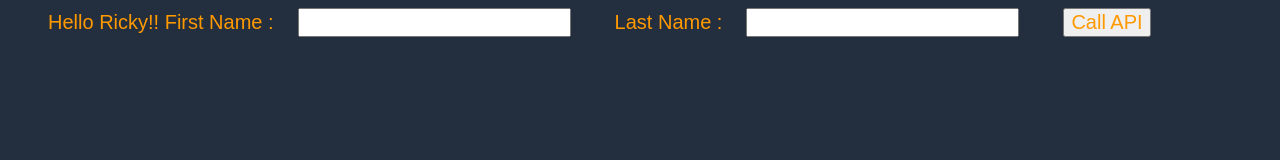
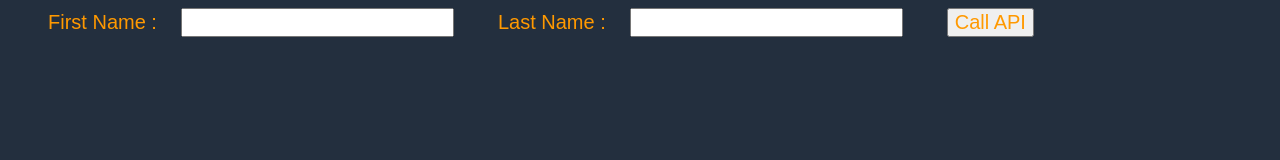
Before and after one commit to seanZealogics/AIWeb, a plain HTML site: page index.html in a window 1280 px wide. Drawn offline with Linux system fonts and the light colour scheme.

Commit message:
Update index.html

```diff
--- a/index.html
+++ b/index.html
@@ -47,7 +47,7 @@
 </head>
 <body>
     <form>
-        <label>Hello Ricky!! First Name :</label>
+        <label>First Name :</label>
         <input type="text" id="fName">
         <label>Last Name :</label>
         <input type="text" id="lName">
```
